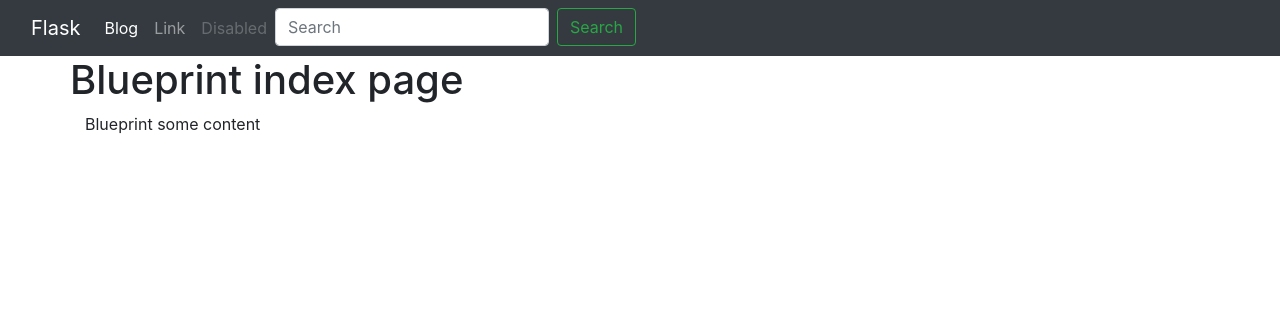
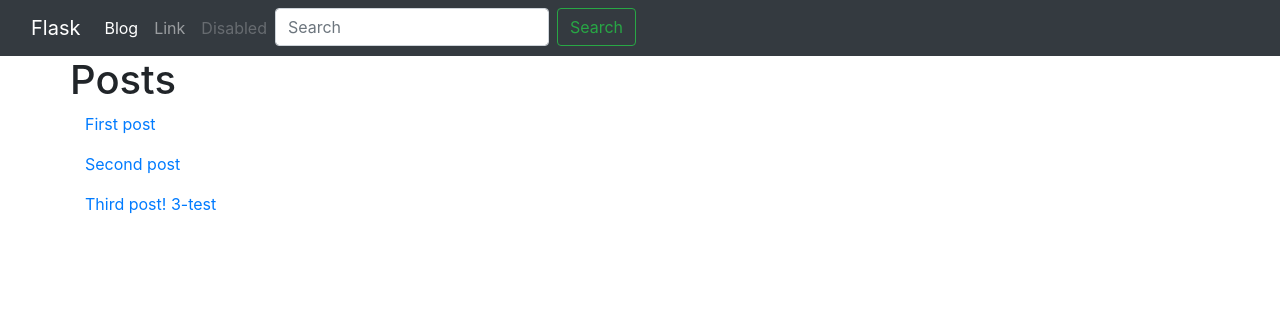
Before and after one commit to DmitriySmolin/blog-flask-v2, a Flask app: page /blog/ in a window 1280 px wide. Shown: the top 316 px of the page. Run offline with Flask 2, Linux system fonts and the light colour scheme; data comes from the database, SQL or seed files in the repository; both versions use the stored data as it was after the commit; some libraries are stand-ins or nearby versions.

Commit message:
feat: add post creation (model) and SQLAlchemy

```diff
--- a/config.py
+++ b/config.py
@@ -1,2 +1,4 @@
 class Configuration(object):
     DEBUG = True
+    SQLALCHEMY_TRACK_MODIFICATIONS = False
+    SQLALCHEMY_DATABASE_URI = 'sqlite:///test1.db'
--- a/main.py
+++ b/main.py
@@ -1,5 +1,10 @@
-from app import  app
+from app import app
 import view
+from app import db
+from posts.blueprint import posts
+
+# Регистрация blueprint (экземпляр класса Blueprint,путь до нашего blueprint)
+app.register_blueprint(posts, url_prefix='/blog')
 
 # Создание точки входа
 if __name__ == '__main__':
--- a/posts/blueprint.py
+++ b/posts/blueprint.py
@@ -1,5 +1,6 @@
 from flask import Blueprint
 from flask import render_template
+from models import Post
 
 # Создание экземпляра Blueprint(название,путь,папка где хранятся шаблоны)
 posts = Blueprint('posts', __name__, template_folder='templates')
@@ -7,4 +8,11 @@ posts = Blueprint('posts', __name__, template_folder='templates')
 
 @posts.route('/')
 def index():
-    return render_template('posts/index.html')
+    posts = Post.query.all()
+    return render_template('posts/index.html', posts=posts)
+
+
+@posts.route('/<slug>')
+def post_detail(slug):
+    post = Post.query.filter(Post.slug == slug).first()
+    return render_template('posts/post_detail.html', post=post)
--- a/posts/templates/posts/index.html
+++ b/posts/templates/posts/index.html
@@ -5,9 +5,15 @@ Blueprint index page
 {% endblock %}
 
 {% block content_title %}
-<h1>Blueprint index page</h1>
+<h1>Posts</h1>
 {% endblock %}
 
 {% block content %}
-Blueprint some content
+{% for post in posts %}
+
+<p>
+    <a href="{{url_for('posts.post_detail',slug=post.slug)}}">{{post.title}}</a>
+</p>
+{% endfor %}
+
 {% endblock %}
--- a/view.py
+++ b/view.py
@@ -1,6 +1,3 @@
-# Model описание данных, которые хранятся в бд
-# View - controller отображение пользователю данных
-# Templates связующее звено между бд и пользователем (получение от п-ля запроса, обработка и перенаправление для выполнения)
 from app import app
 from flask import render_template
 
```
Also changed, not shown: app.py (+4 -9 lines), models.py (added, +27 -0 lines), posts/templates/posts/post_detail.html (added, +13 -0 lines), test1.db (added).
